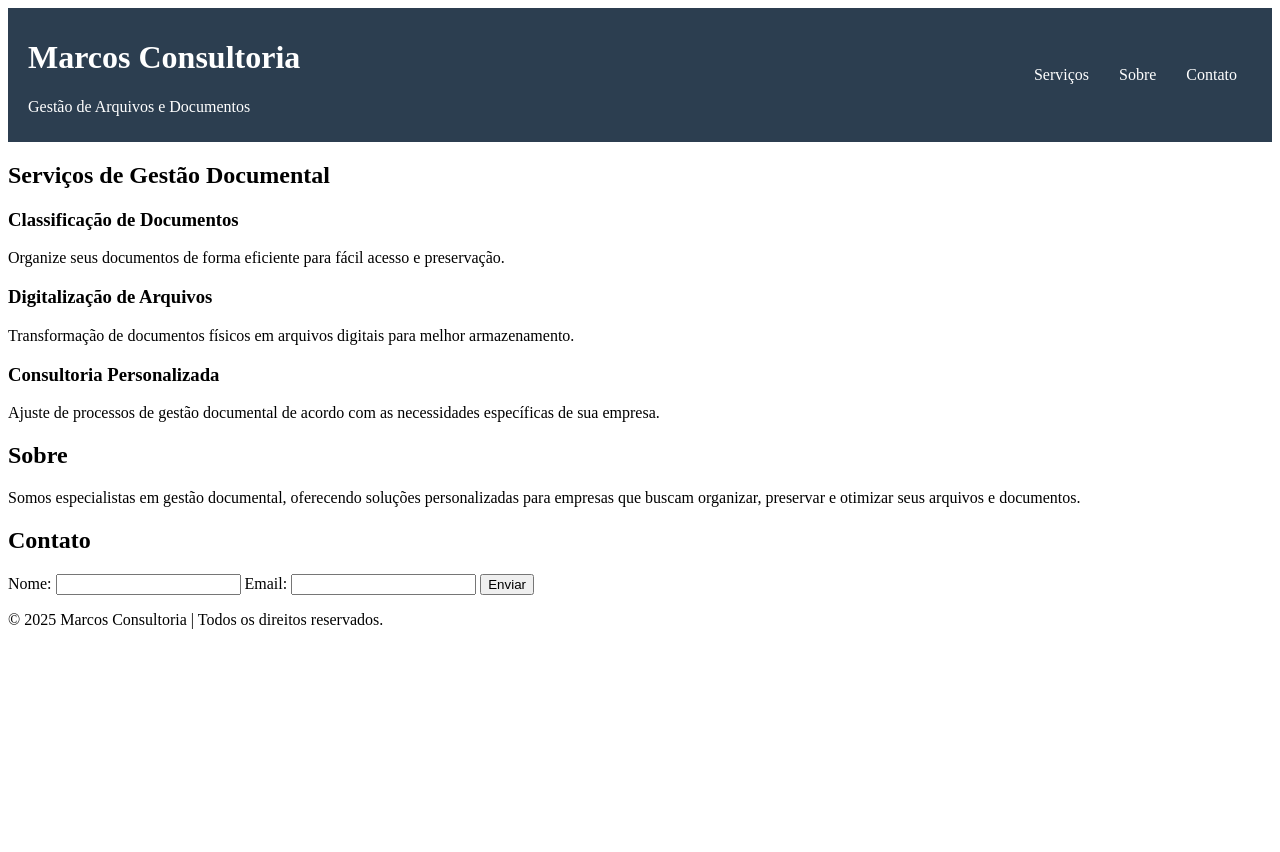
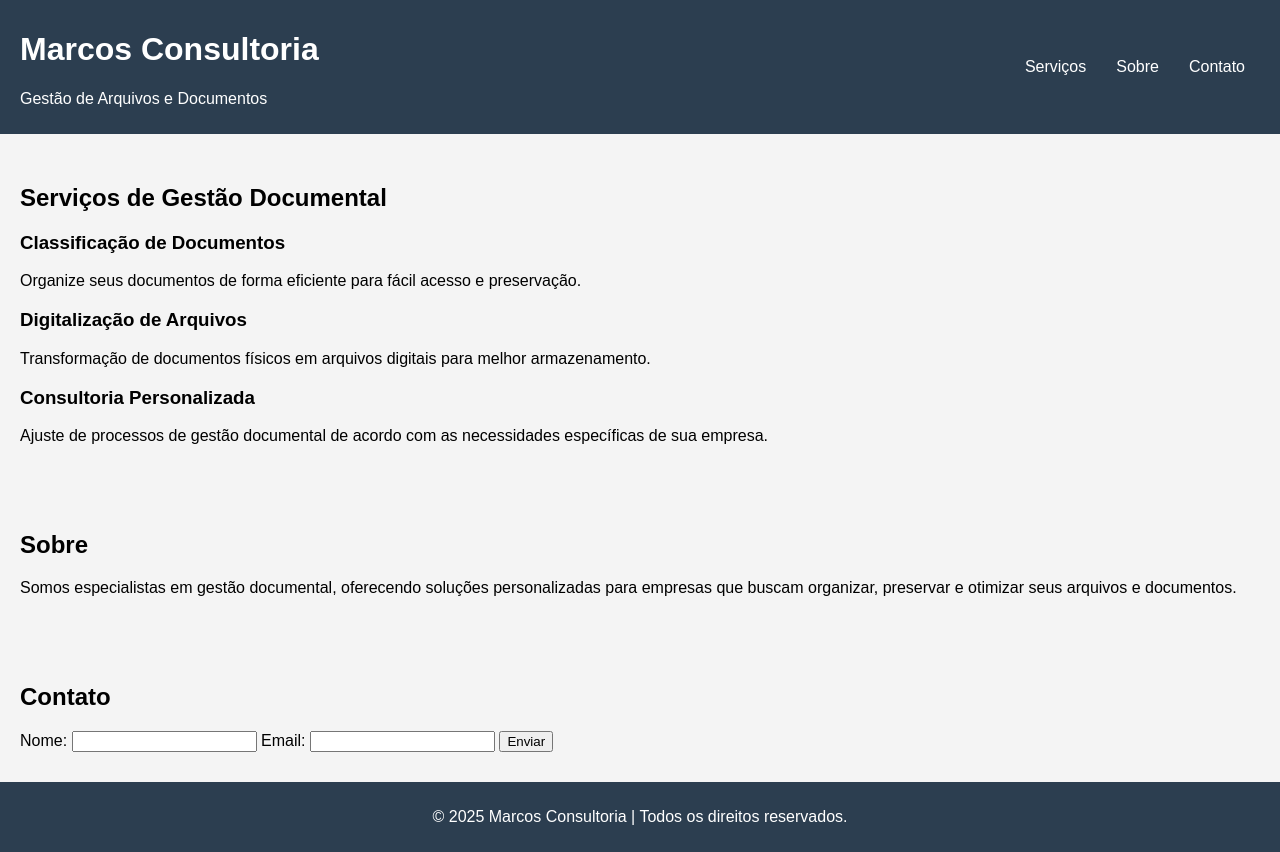
Before and after one commit to marcosarl/marlconsultoria, a plain HTML site: page index.html in a window 1280 px wide. Before the commit the page ends 800 px from the top, so only its background shows below. Drawn offline with Linux system fonts and the light colour scheme; a script that the page names is missing.

Commit message:
Update style.css

```diff
--- a/style.css
+++ b/style.css
@@ -1,3 +1,10 @@
+body {
+    font-family: Arial, sans-serif;
+    margin: 0;
+    padding: 0;
+    background-color: #f4f4f4;
+}
+
 header {
     background-color: #2c3e50;
     color: white;
@@ -9,12 +16,12 @@ header {
 }
 
 header .logo {
-    text-align: left;
+    flex: 1;
 }
 
 header nav {
     display: flex;
-    justify-content: center;
+    justify-content: flex-end;
 }
 
 header nav ul {
@@ -31,3 +38,19 @@ header nav ul li a {
     color: white;
     text-decoration: none;
 }
+
+section {
+    padding: 20px;
+    margin: 10px 0;
+}
+
+.servico {
+    margin: 10px 0;
+}
+
+footer {
+    background-color: #2c3e50;
+    color: white;
+    text-align: center;
+    padding: 10px 0;
+}
```
